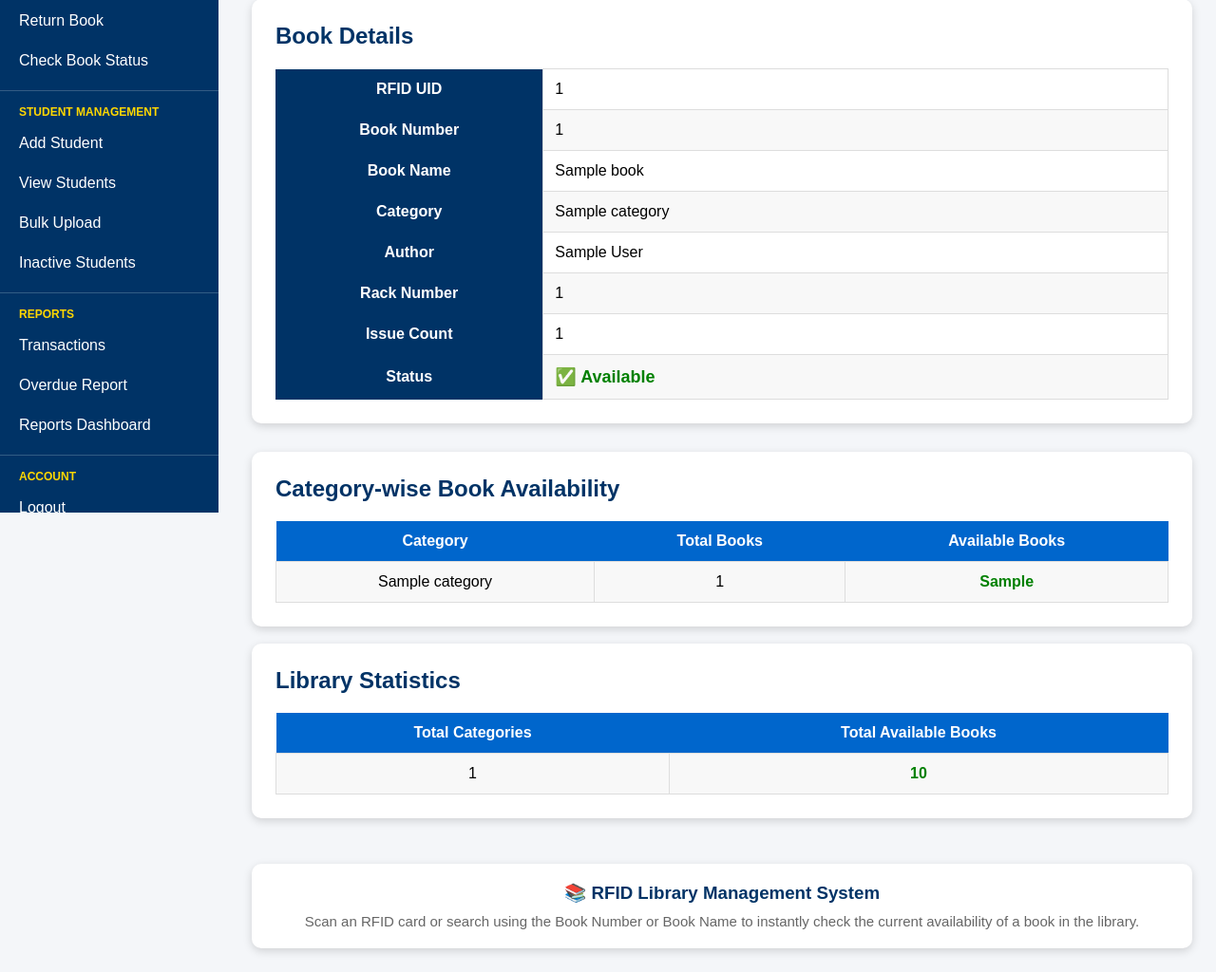
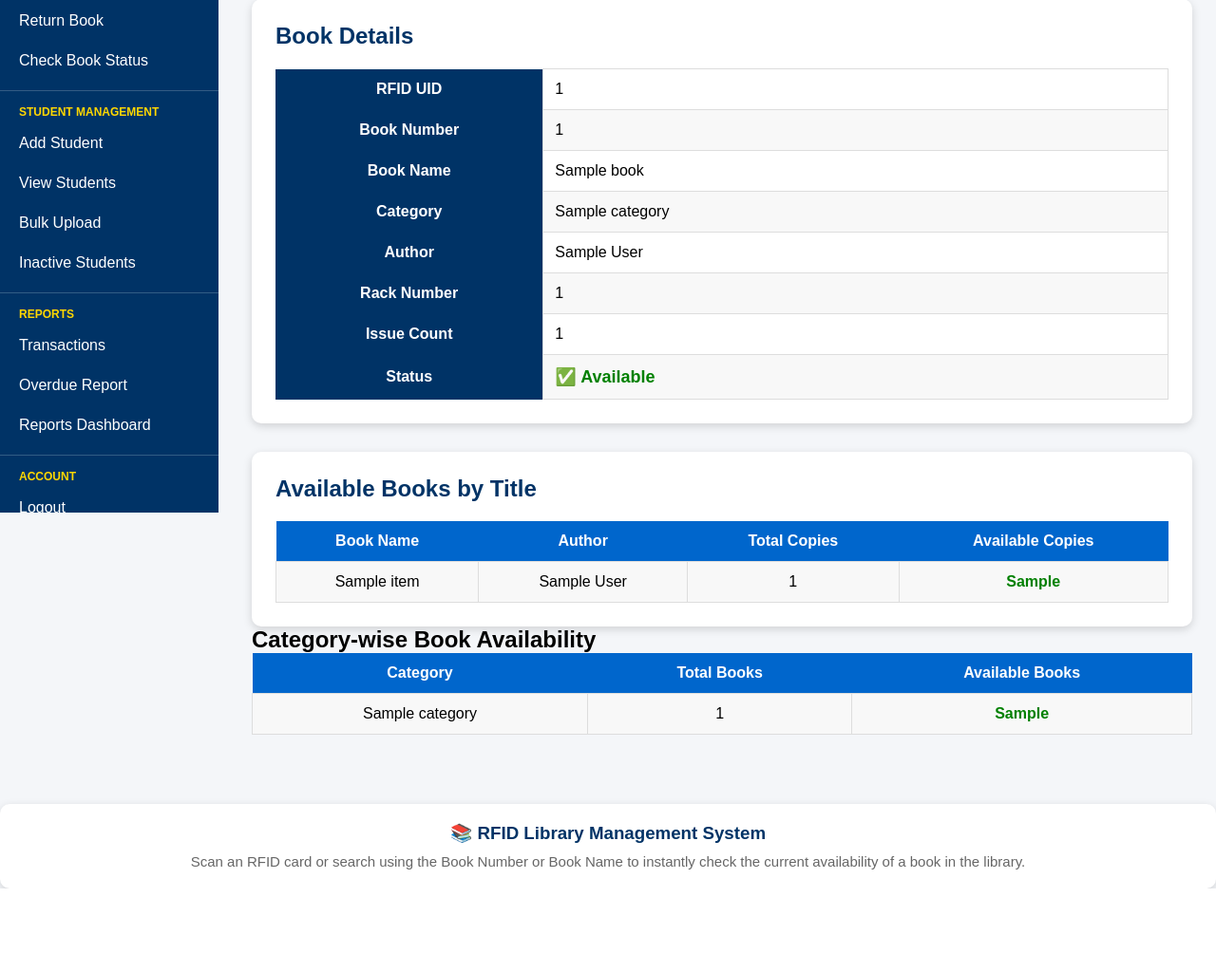
Before and after one commit to Gayathiri-11/RFID-Library-Management-System, a Python web app: template templates/check_book.html in a window 1280 px wide. Shown: the part 260-1284 px from the top of the page at 95% size. After the commit the page ends 1196 px from the top, so only its background shows below. Run offline with Jinja, Linux system fonts and the light colour scheme; the template is opened without the code that fills it: most values are stand-ins (such as "Sample title", 1, 10 or a date in 2020).

Commit message:
check_book page

```diff
--- a/templates/check_book.html
+++ b/templates/check_book.html
@@ -329,7 +329,40 @@
 </div>
 
 {% endif %}
+
 <div class="summary-card">
+
+<h2>Available Books by Title</h2>
+
+<table class="summary-table">
+
+<tr>
+    <th>Book Name</th>
+    <th>Author</th>
+    <th>Total Copies</th>
+    <th>Available Copies</th>
+</tr>
+
+{% for item in book_summary %}
+
+<tr>
+
+    <td>{{ item.book_name }}</td>
+
+    <td>{{ item.author }}</td>
+
+    <td>{{ item.total_books }}</td>
+
+    <td style="color:green;font-weight:bold;">
+        {{ item.available_books }}
+    </td>
+
+</tr>
+
+{% endfor %}
+
+</table>
+</div>
 
 <h2>Category-wise Book Availability</h2>
 
@@ -363,42 +396,6 @@
 
 </table>
 
-</div>
-
-<br>
-
-<div class="summary-card">
-
-<h2>Library Statistics</h2>
-
-<table class="summary-table">
-
-<tr>
-    <th>Total Categories</th>
-    <th>Total Available Books</th>
-</tr>
-
-<tr>
-
-    <td>
-        {{ category_summary|length }}
-    </td>
-
-    <td class="green">
-
-        {% set total = namespace(value=0) %}
-
-        {% for item in category_summary %}
-            {% set total.value = total.value + item.available_books %}
-        {% endfor %}
-
-        {{ total.value }}
-
-    </td>
-
-</tr>
-
-</table>
 
 </div>
 <br>
```
Also changed, not shown: app.py (+12 -16 lines).
